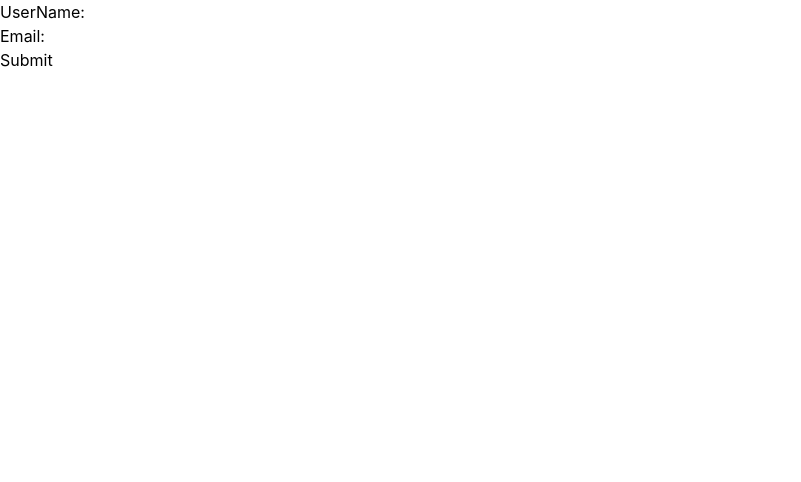
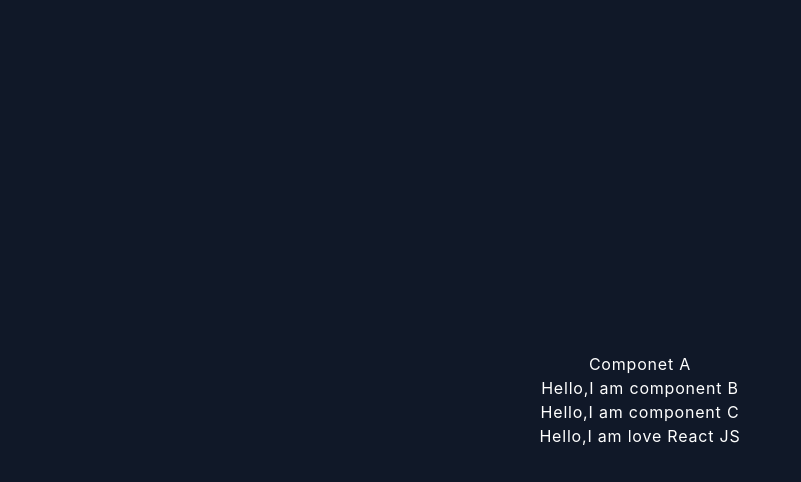
Before and after one commit to Shrabani-Mishra/react-projects, a React (Vite) app: page / in a window 1280 px wide. Shown: the top 482 px of the page, without its empty margins (0-801 px from the left). Built offline with nearby package versions, Linux system fonts and the light colour scheme.

Commit message:
Add prop drilling example

```diff
--- a/src/App.jsx
+++ b/src/App.jsx
@@ -1,7 +1,5 @@
 import React from 'react'
-import { UseID } from './components/hooks/UseID'
-// import { ForwardRef } from './components/hooks/ForwardRef'
-// import { Pokemon } from './components/hooks/useEffect/Pokemon'
+import { PropDrilling } from './components/PropDrilling'
 // import Accordian from './components/Accordian'
 
 
@@ -10,9 +8,7 @@
     <>
 {/* Accordian Component */}
 {/* <Accordian/> */}
-{/* <Pokemon/> */}
-{/* <ForwardRef/> */}
-<UseID/>
+<PropDrilling/>
     </>
   )
 }
--- /dev/null
+++ b/src/components/PropDrilling.jsx
@@ -0,0 +1,40 @@
+import React from 'react'
+// good example of Prop Drilling in React.
+export const PropDrilling = () => {
+  return (
+    <section className='p-4 h-lvh font-display tracking-wider flex flex-col justify-center items-center bg-gray-900 text-white'>
+        <h1>Componet A</h1>
+        <ChildComponent data="React JS"/>
+    </section>
+
+  );
+};
+
+
+const ChildComponent=(props)=>{
+    return(
+        <>
+        <h1>Hello,I am component B</h1>
+        <GrandChildComponent data={props.data}/>
+        </>
+    )
+
+}
+const GrandChildComponent=(props)=>{
+    return(
+        <>
+        <h1>Hello,I am component C</h1>
+        <GrandGrandChildComponent data={props.data}/>
+        </>
+    )
+
+}
+
+const GrandGrandChildComponent=(props)=>{
+    return(
+        <>
+        <h1>Hello,I am love {props.data}</h1>
+        </>
+    )
+
+}
```
